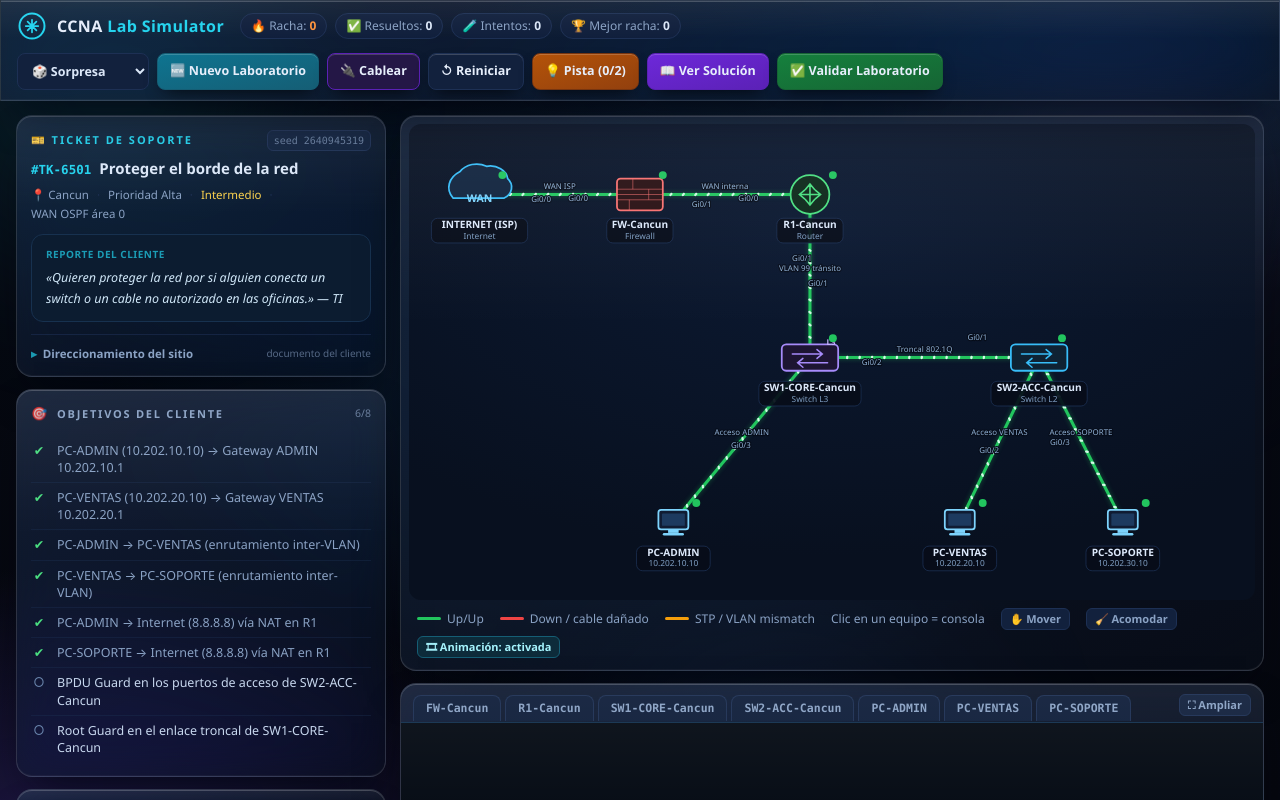
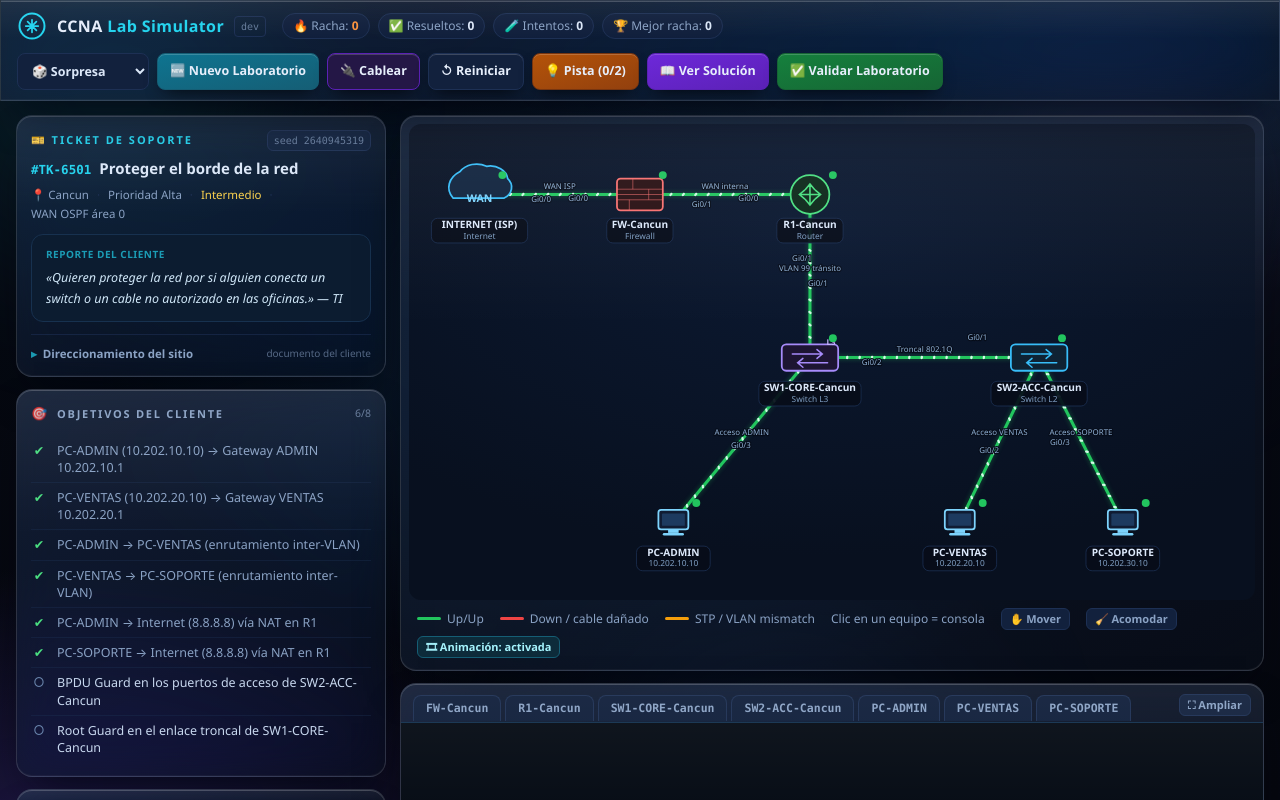
Before and after one commit to lazerboy404/ccna, a React (Vite) app: page / in a window 1280 px wide. Shown: the top 800 px of the page. Built offline with nearby package versions, Linux system fonts and the light colour scheme.

Commit message:
chore: indicador de version (commit) en el header para verificar despliegues

```diff
--- a/src/components/Header.jsx
+++ b/src/components/Header.jsx
@@ -22,6 +22,9 @@ export default function Header() {
           <path d="M7 12h10M12 7v10M8.5 8.5l7 7M15.5 8.5l-7 7" stroke="#22d3ee" strokeWidth="1.4" strokeLinecap="round" />
         </svg>
         <h1 className="text-[16px] font-bold tracking-wide">CCNA <span className="text-sim-accent">Lab Simulator</span></h1>
+        <span className="text-[10px] font-mono text-sim-muted/70 border border-sim-border rounded px-1.5 py-0.5" title="Versión de la interfaz (commit)">
+          {typeof __BUILD_SHA__ !== 'undefined' ? __BUILD_SHA__ : 'dev'}
+        </span>
       </div>
       <div className="flex gap-2 flex-wrap">
         {chip('🔥 Racha', stats.streak, true)}
--- a/vite.config.js
+++ b/vite.config.js
@@ -1,9 +1,14 @@
 import { defineConfig } from 'vite'
 import react from '@vitejs/plugin-react'
+import { execSync } from 'node:child_process'
+
+let sha = 'dev'
+try { sha = execSync('git rev-parse --short HEAD').toString().trim() } catch (e) { /* sin git */ }
 
 // https://vitejs.dev/config/
 export default defineConfig({
   plugins: [react()],
+  define: { __BUILD_SHA__: JSON.stringify(sha) },
   build: {
     outDir: 'dist',
     sourcemap: false,
```
